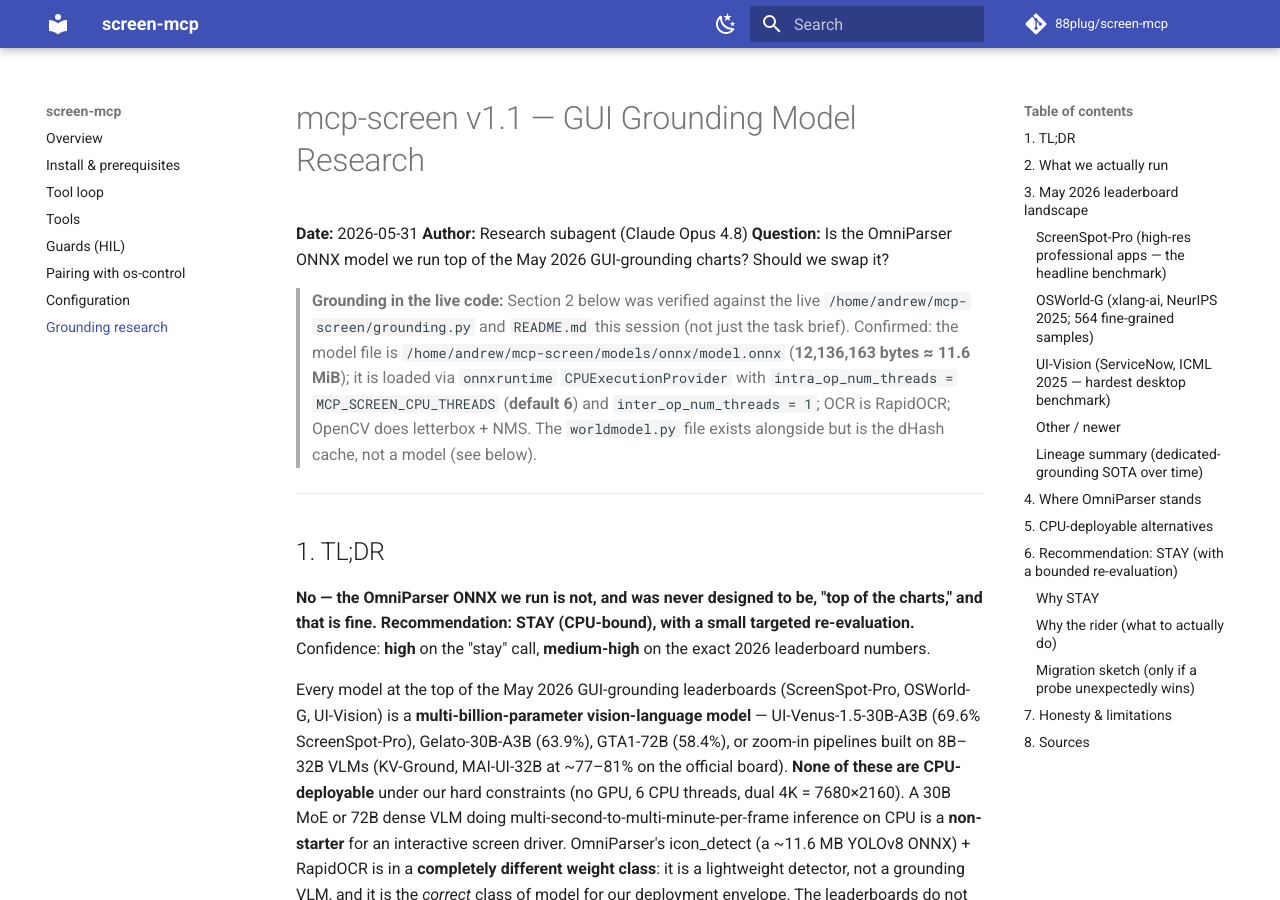
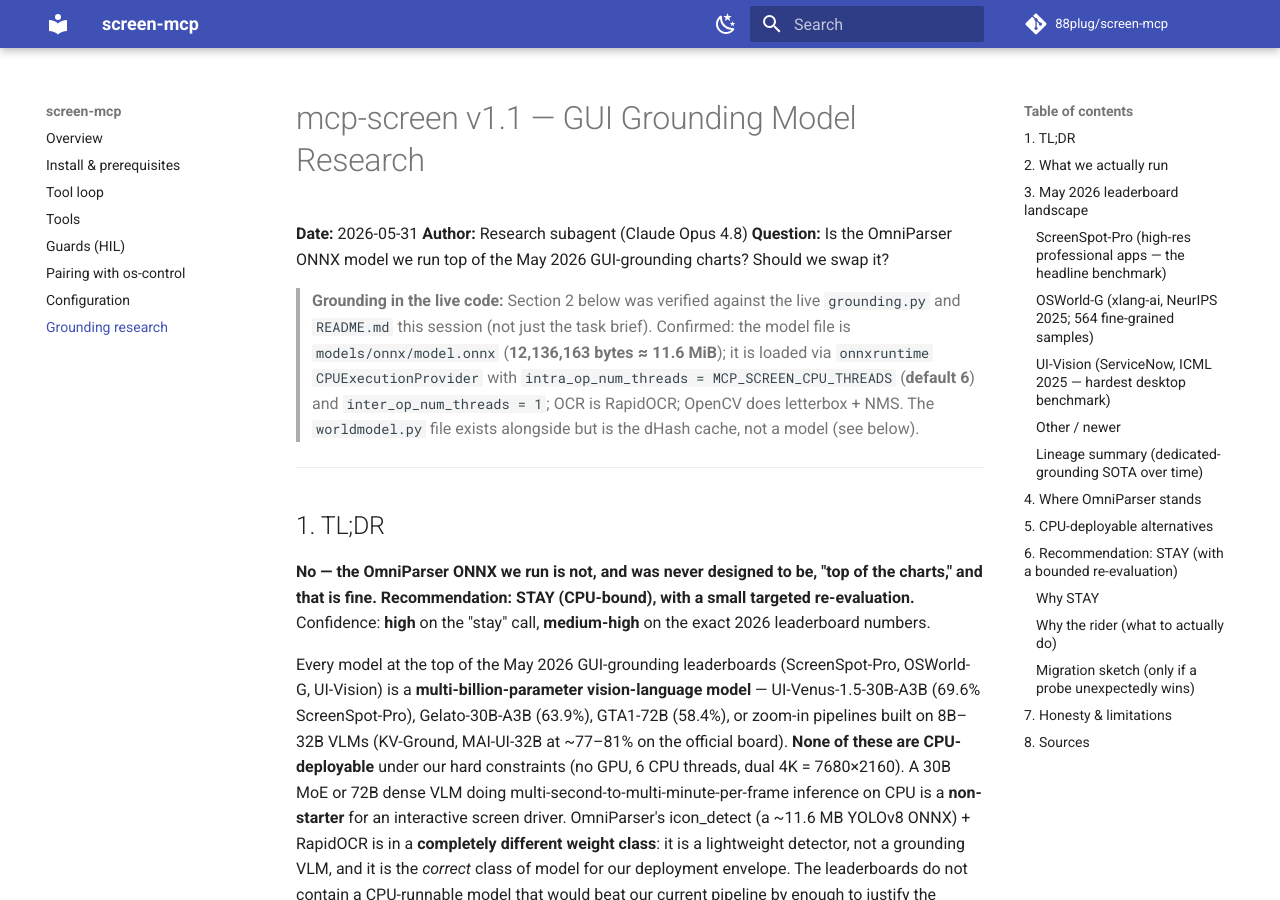
Before and after one commit to 88plug/screen-mcp, an MkDocs documentation site: the page built from docs/v1.1-grounding-research.md, in a window 1280 px wide and 900 px high. Built offline with MkDocs 1.6.1 and Material for MkDocs 9.7.7, drawn with Linux system fonts in a browser that asks for light colours; comment, search, counter and statistics services are not loaded.

Commit message:
docs: scrub absolute home paths from grounding research
Replace /home/andrew/mcp-screen/... with repo-relative paths in
v1.1-grounding-research.md.

```diff
--- a/docs/v1.1-grounding-research.md
+++ b/docs/v1.1-grounding-research.md
@@ -4,7 +4,7 @@
 **Author:** Research subagent (Claude Opus 4.8)
 **Question:** Is the OmniParser ONNX model we run top of the May 2026 GUI-grounding charts? Should we swap it?
 
-> **Grounding in the live code:** Section 2 below was verified against the live `/home/andrew/mcp-screen/grounding.py` and `README.md` this session (not just the task brief). Confirmed: the model file is `/home/andrew/mcp-screen/models/onnx/model.onnx` (**12,136,163 bytes ≈ 11.6 MiB**); it is loaded via `onnxruntime` `CPUExecutionProvider` with `intra_op_num_threads = MCP_SCREEN_CPU_THREADS` (**default 6**) and `inter_op_num_threads = 1`; OCR is RapidOCR; OpenCV does letterbox + NMS. The `worldmodel.py` file exists alongside but is the dHash cache, not a model (see below).
+> **Grounding in the live code:** Section 2 below was verified against the live `grounding.py` and `README.md` this session (not just the task brief). Confirmed: the model file is `models/onnx/model.onnx` (**12,136,163 bytes ≈ 11.6 MiB**); it is loaded via `onnxruntime` `CPUExecutionProvider` with `intra_op_num_threads = MCP_SCREEN_CPU_THREADS` (**default 6**) and `inter_op_num_threads = 1`; OCR is RapidOCR; OpenCV does letterbox + NMS. The `worldmodel.py` file exists alongside but is the dHash cache, not a model (see below).
 
 ---
 
```
